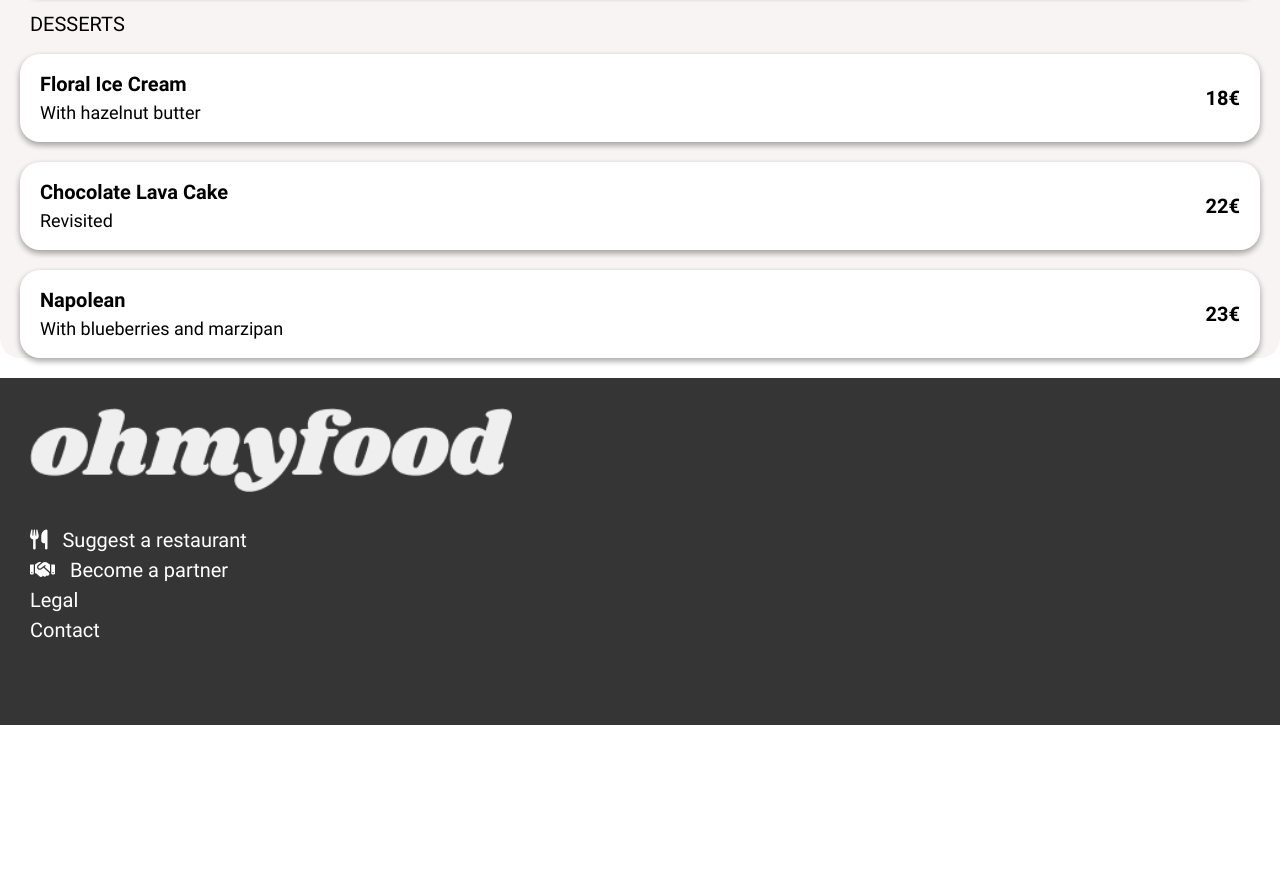
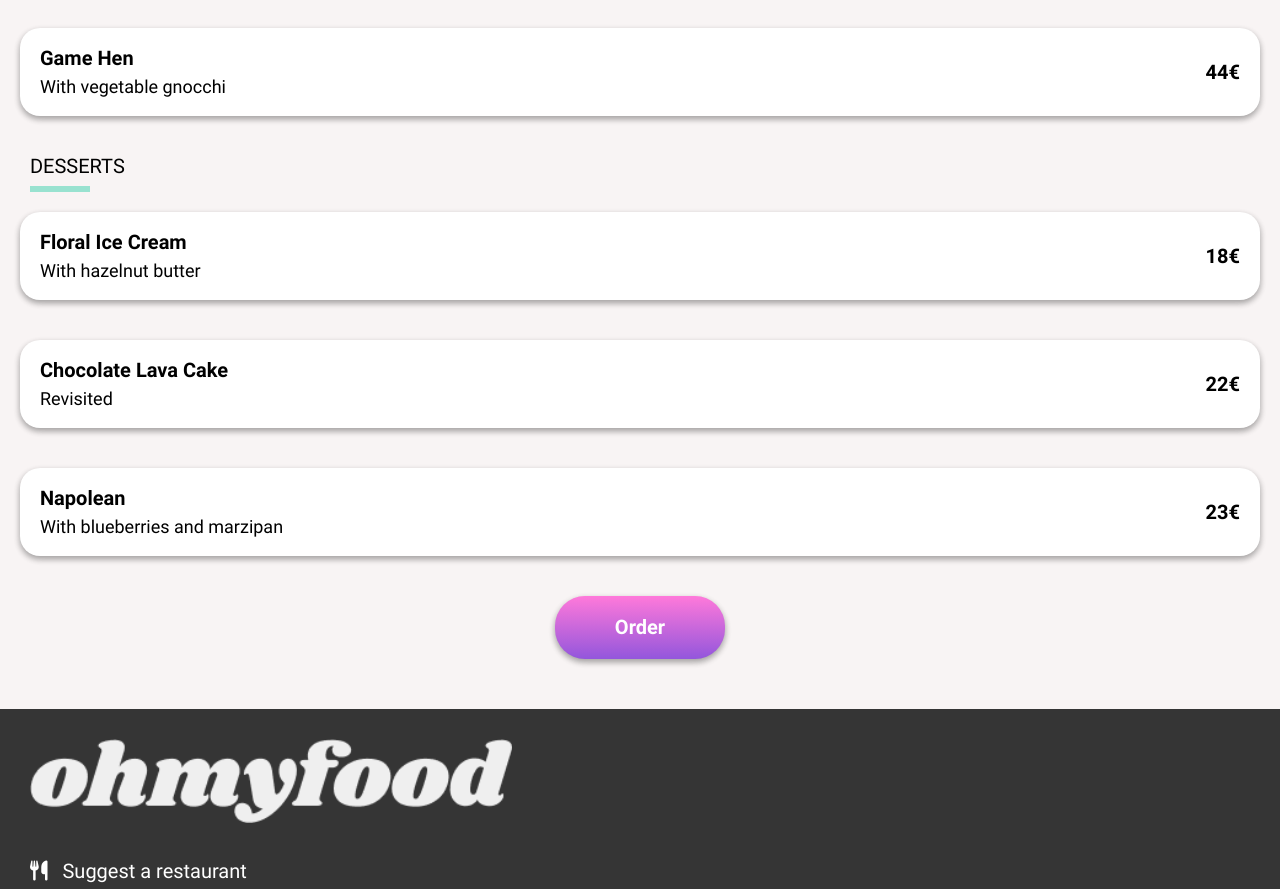
Before and after one commit to GeorginaMudditt/OhMyFood_Restaurants, a website: page html/bastille.html in a window 1280 px wide. Shown: the part 1260-2149 px from the top of the page. Before the commit the page ends 1985 px from the top, so only its background shows below. Drawn offline with Linux system fonts and the light colour scheme.

Commit message:
finish building out first menu page (bastille) html & css

```diff
--- a/html/bastille.html
+++ b/html/bastille.html
@@ -26,9 +26,12 @@
     <div class="restaurant-menu-container">
         <div class="restaurant-name">
             <h1>Bastille</h1>
+            <i class="fa-regular fa-heart fa-xl"></i>
         </div>
         <div class="restaurant-menu">
             <h2>ENTREES</h2>
+            <div class="partial-underline">
+            </div>
             <div class="menu-item-card-container" id="citrus-squid">
                 <div class="menu-item-card-text">
                     <h3>Citrus Squid Carpaccio</h3>
@@ -51,6 +54,8 @@
                 <h4>20€</h4>
             </div>
             <h2>MAIN DISHES</h2>
+            <div class="partial-underline">
+            </div>
             <div class="menu-item-card-container" id="scallops">
                 <div class="menu-item-card-text">
                     <h3>Scallops</h3>
@@ -73,6 +78,8 @@
                 <h4>44€</h4>
             </div>
             <h2>DESSERTS</h2>
+            <div class="partial-underline">
+            </div>
             <div class="menu-item-card-container" id="floral-ice-cream">
                 <div class="menu-item-card-text">
                     <h3>Floral Ice Cream</h3>
@@ -95,6 +102,9 @@
                 <h4>23€</h4>
             </div>
         </div>
+        <div class="order-button-container">
+            <button class="order-button"  type="button">Order</button>
+        </div>
     </div>
 </main>
 
--- a/sass/layouts/_containers.scss
+++ b/sass/layouts/_containers.scss
@@ -172,8 +172,19 @@
 
 .restaurant-menu-container {
     background-color: $colour-background-light;
-    border-radius: 20px;
-} // Need to make this container overlap the image above
+    border-top-right-radius: 20px;
+    border-top-left-radius: 20px;
+    padding-bottom: 20px;
+    position: relative;
+    top: -30px;
+    margin-bottom: -30px;
+}
+
+.restaurant-name {
+    display: flex;
+    justify-content: space-between;
+    padding-right: 20px;
+}
 
 .restaurant-name h1 {
     font-family: Shrikhand;
@@ -196,6 +207,13 @@
     font-family: Roboto-Regular;
     font-size: 20px;
     margin-left: 30px;
+    padding: 20px 0 10px 0;
+}
+
+.partial-underline {
+    width: 60px;
+    border: 3px solid $colour-tertiary;
+    margin-left: 30px;
 }
 
 .menu-item-card-text h3 {
@@ -209,7 +227,30 @@
     font-size: 18px;
 }
 
+.restaurant-menu {
+    display: flex;
+    flex-direction: column;
+}
+
 .restaurant-menu h4 {
     font-family: Roboto-Bold;
     font-size: 20px;
 }
+
+.order-button-container {
+    display: flex;
+    justify-content: center;
+}
+
+.order-button-container button {
+    padding: 20px 60px;
+    margin: 20px 0 30px 0;
+    border: none;
+    border-radius: 30px;
+    font-family: Roboto-Bold;
+    font-size: 20px;
+    color: white;
+    background-image: linear-gradient($colour-secondary, $colour-primary);
+    box-shadow: rgba(0, 0, 0, 0.16) 0px 3px 6px, rgba(0, 0, 0, 0.23) 0px 3px 6px;
+
+}
--- a/sass/pages/_menu-pages.scss
+++ b/sass/pages/_menu-pages.scss
@@ -1,3 +1,4 @@
+
 .restaurant-image-top img {
     width: 100%;
     height: 300px;
```
Also changed, not shown: css/style.css, 1 other file.
